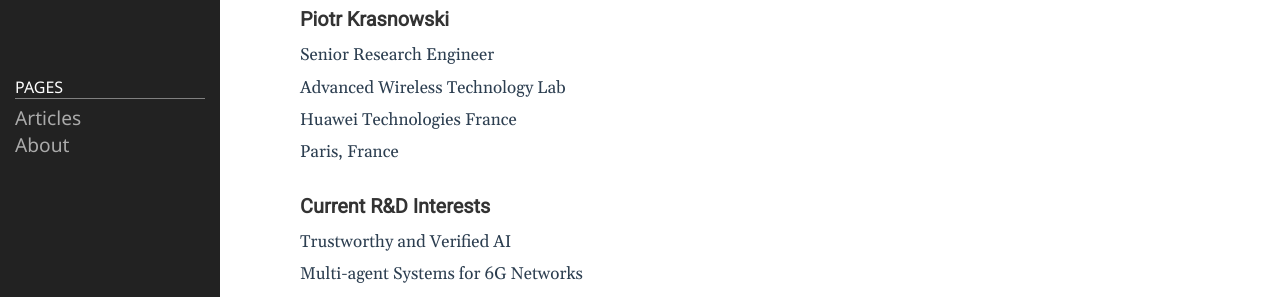
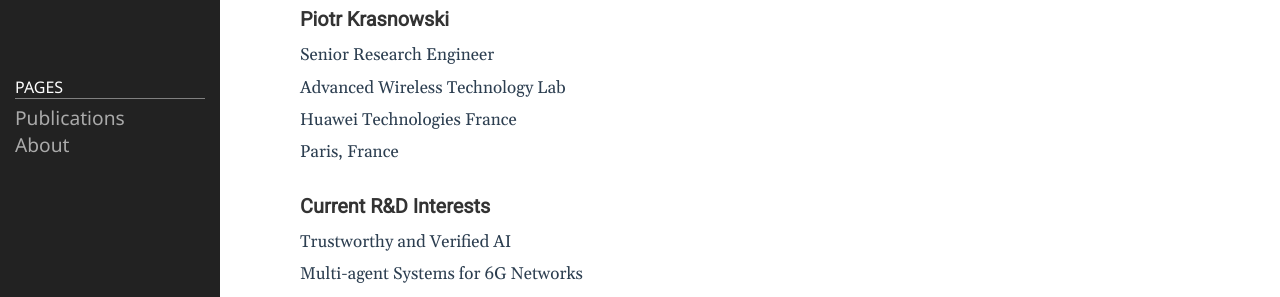
Before and after one commit to PiotrKrasnowski/piotrkrasnowski.github.io, a Jekyll site: the page built from README.md, in a window 1280 px wide. Shown: the part 138-435 px from the top of the page. Built offline with Jekyll 4.4.1, drawn with Linux system fonts in a browser that asks for light colours.

Commit message:
Update sidebar.html

```diff
--- a/_includes/sidebar.html
+++ b/_includes/sidebar.html
@@ -15,7 +15,7 @@
 	<ul class="nav">
       <li class="nav-title">Pages</li>
 	  <li>
-	  	<a class="nav-item" href="/">Articles</a>
+	  	<a class="nav-item" href="/">Publications</a>
 	  </li>
 	  {% assign pages_list = site.pages %}
 	  {% for node in pages_list %}
```
